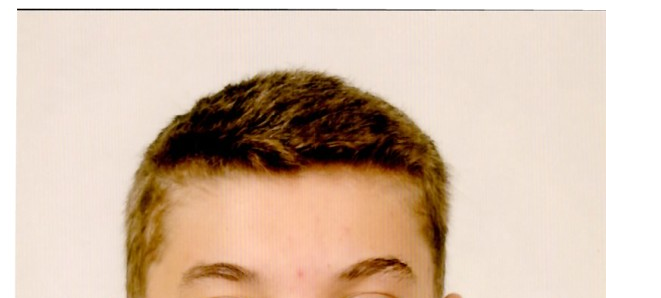
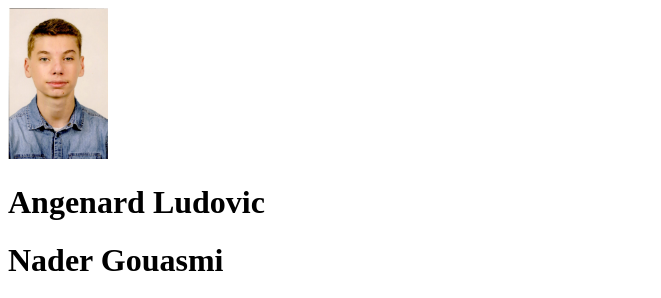
Before and after one commit to BaptisteMellah/git_formation, a plain HTML site: page index.html in a window 1280 px wide. Shown: the top 298 px of the page, without its empty margins (0-661 px from the left). Drawn offline with Linux system fonts and the light colour scheme.

Commit message:
change la taille

```diff
--- a/index.html
+++ b/index.html
@@ -15,7 +15,7 @@
     <div class="nomDuGroupe"></div>
     <div class="nomDuGroupe"></div>
     <div class="Les anciens ">
-        <img src="./images/ludovic.png"></img>
+        <img width="100px" src="./images/ludovic.png"></img>
         <h1>Angenard Ludovic</h1>
         <h1>Nader Gouasmi</h1>
         <div>
```
